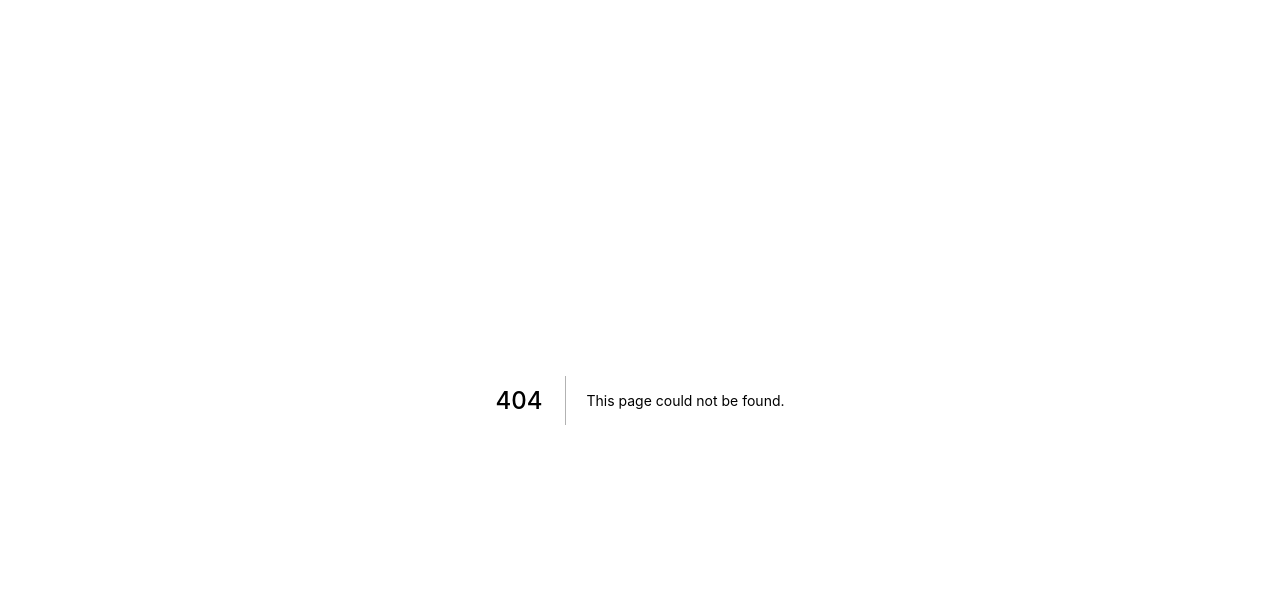
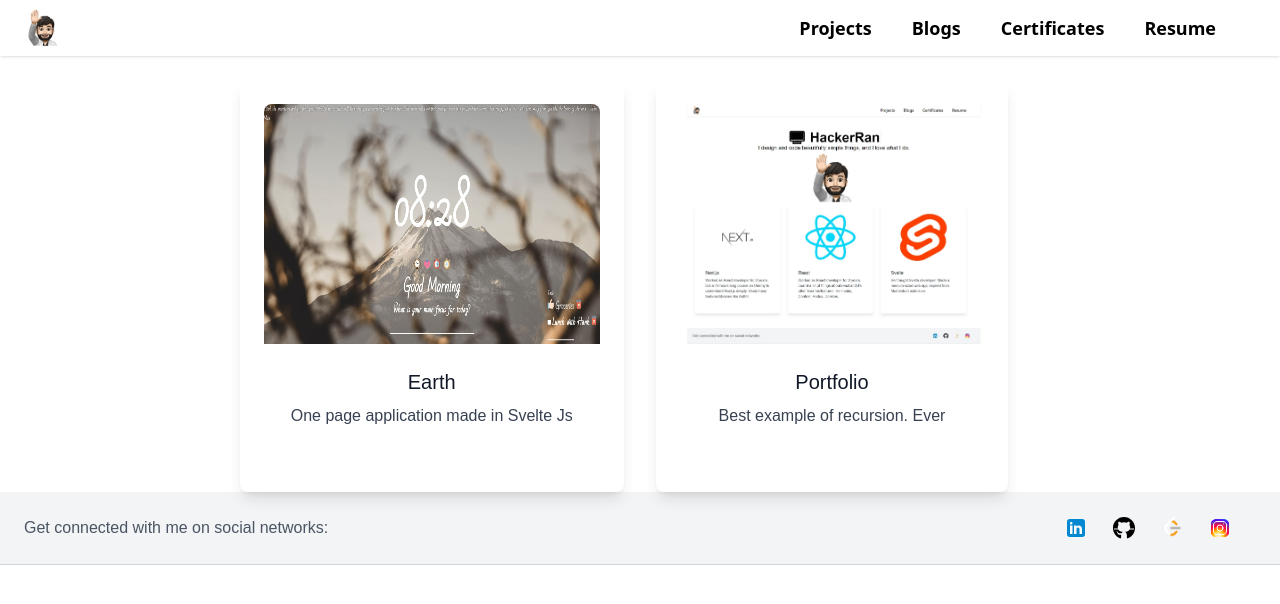
Before and after one commit to gau2107/portfolio, a Next.js app: page /projects in a window 1280 px wide. Before the commit this address had no page. Shown: the top 604 px of the page. Built offline with nearby package versions, Linux system fonts and the light colour scheme.

Commit message:
projects init

```diff
--- /dev/null
+++ b/components/projects.js
@@ -0,0 +1,27 @@
+import data from "../public/assets/projectsData.json";
+function Projects() {
+  return (
+    <div className="flex justify-center">
+      {data.map((d, ind) => {
+        return (
+          <a key={ind} href={d.link} target="_blank" rel="noreferrer">
+            <div className="rounded-lg shadow-lg bg-white max-w-sm p-6 mr-8">
+              <img
+                className="rounded-t-lg h-60 m-0 object-center"
+                src={d.img}
+                alt=""
+              />
+              <div className="p-6">
+                <h5 className="text-gray-900 text-xl font-medium mb-2">
+                  {d.title}
+                </h5>
+                <p className="text-gray-700 text-base mb-4">{d.description}</p>
+              </div>
+            </div>
+          </a>
+        );
+      })}
+    </div>
+  );
+}
+export default Projects;
--- /dev/null
+++ b/pages/projects.js
@@ -0,0 +1,24 @@
+import Head from "next/head"
+import Image from "next/image"
+import Footer from "../components/footer"
+import Header from "../components/header"
+import Projects from "../components/projects";
+
+
+export default function Certificates() {
+  return (
+    <div className={""}>
+      <Head>
+        <title>Gaurav Solanki</title>
+        <meta name="description" content="JS Developer" />
+        <link rel="icon" href="/favicon.ico" />
+      </Head>
+      <Header />
+      <br></br>
+      <main className={"text-center"}>
+        <Projects />
+      </main>
+      <Footer />
+    </div>
+  );
+}
--- a/public/assets/HeaderData.json
+++ b/public/assets/HeaderData.json
@@ -1,7 +1,8 @@
 [
   {
       "title": "Projects",
-      "link": ""
+      "link": "/projects",
+      "nextLink": 1
   },
   {
       "title": "Blogs",
--- /dev/null
+++ b/public/assets/projectsData.json
@@ -0,0 +1,16 @@
+[
+  {
+      "title": "Earth",
+      "img": "assets/projects/earth.jpg",
+      "description": "One page application made in Svelte Js",
+      "link":"https://svelte-momentum.herokuapp.com/",
+      "alt": "Earth Screenshot"
+  },
+  {
+      "title": "Portfolio",
+      "img": "assets/projects/gsolanki.jpg",
+      "description": "Best example of recursion. Ever",
+      "link": "https://gsolanki.herokuapp.com/projects",
+      "alt": "My Portfolio Screenshot"
+  }
+]
```
Also changed, not shown: public/assets/projects/earth.jpg (added), public/assets/projects/gsolanki.jpg (added).
